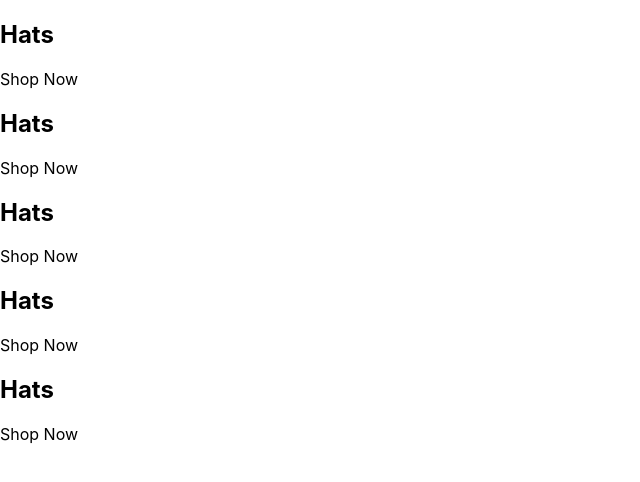
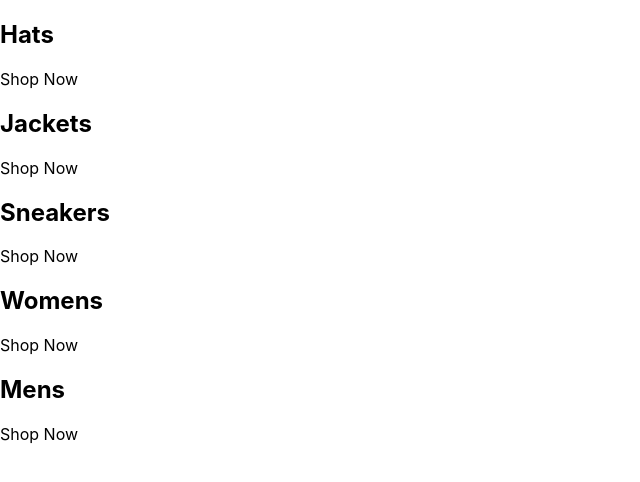
Before and after one commit to manuraj1107/Meta-mars-store, a React (Vite) app: page / in a window 1280 px wide. Shown: the top 482 px of the page, without its empty margins (0-640 px from the left). Built offline with nearby package versions, Linux system fonts and the light colour scheme.

Commit message:
Optimized the structure and updated documentation

```diff
--- a/src/App.jsx
+++ b/src/App.jsx
@@ -2,45 +2,44 @@
 
 
 function App() {
+  const categories = [
+    {
+      id: 1,
+      title: 'Hats'
+    },
+    {
+      id: 2,
+      title: 'Jackets'
+    },
+    {
+      id: 3,
+      title: 'Sneakers'
+    },
+    {
+      id: 4,
+      title: 'Womens'
+    },
+    {
+      id: 5,
+      title: 'Mens'
+    },
+  ]
+
 
   return (
-    <div className="categories-container">
+  <div className="categories-container">
+   {categories.map(({title}) => (
     <div className='category-container'>
      {/* <img/> */}
-     <div className='category-body-container'>
-      <h2>Hats</h2>
-      <p>Shop Now</p>
-     </div>
+       <div className='category-body-container'>
+         <h2>{title}</h2>
+         <p>Shop Now</p>
+       </div>
     </div>
-    <div className='category-container'>
-     {/* <img/> */}
-     <div className='category-body-container'>
-      <h2>Hats</h2>
-      <p>Shop Now</p>
-     </div>
-    </div>
-    <div className='category-container'>
-     {/* <img/> */}
-     <div className='category-body-container'>
-      <h2>Hats</h2>
-      <p>Shop Now</p>
-     </div>
-    </div>
-    <div className='category-container'>
-     {/* <img/> */}
-     <div className='category-body-container'>
-      <h2>Hats</h2>
-      <p>Shop Now</p>
-     </div>
-    </div>
-    <div className='category-container'>
-     {/* <img/> */}
-     <div className='category-body-container'>
-      <h2>Hats</h2>
-      <p>Shop Now</p>
-     </div>
-    </div>
-   </div>
+   ))}
+
+
+  </div>
   )
 }
 
```
Also changed, not shown: 1 other file (tests, documents, lock files or other folders).
